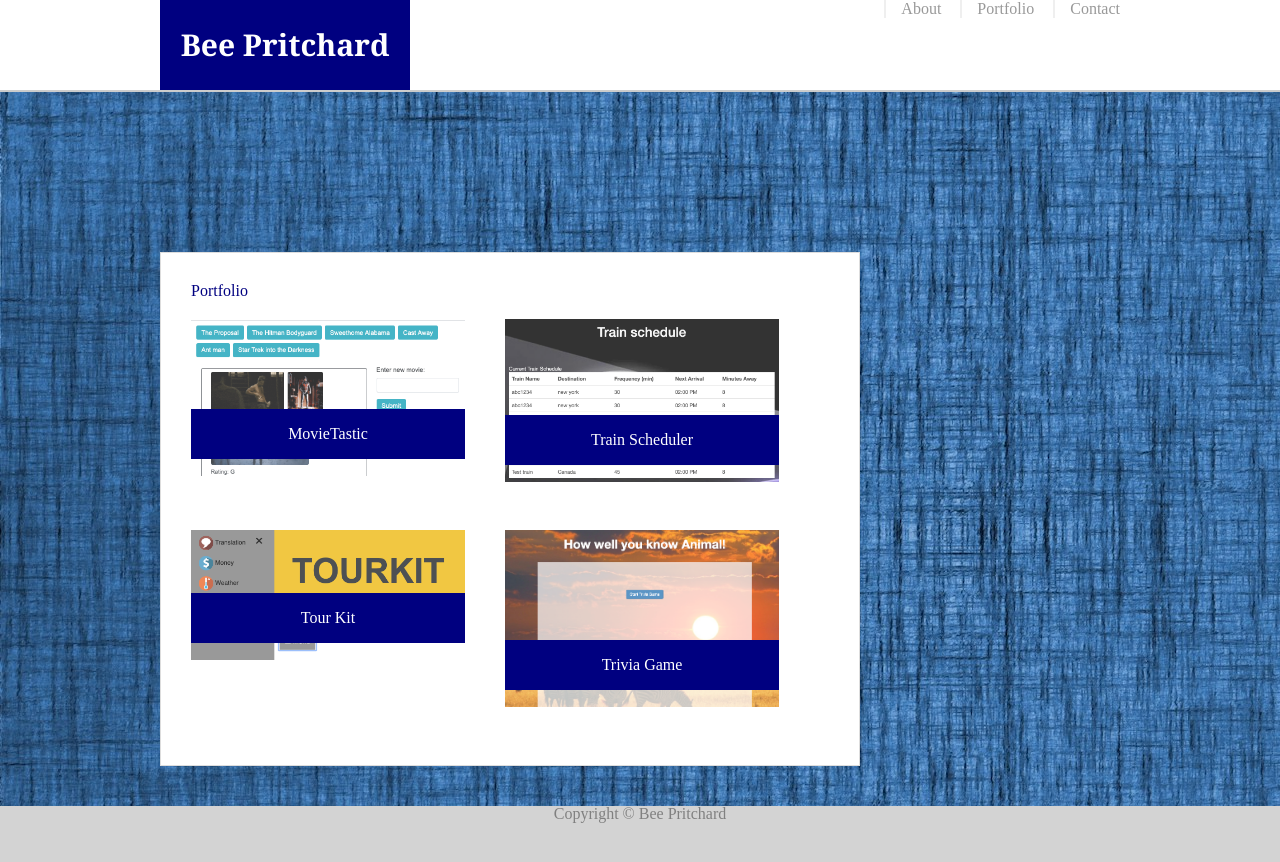
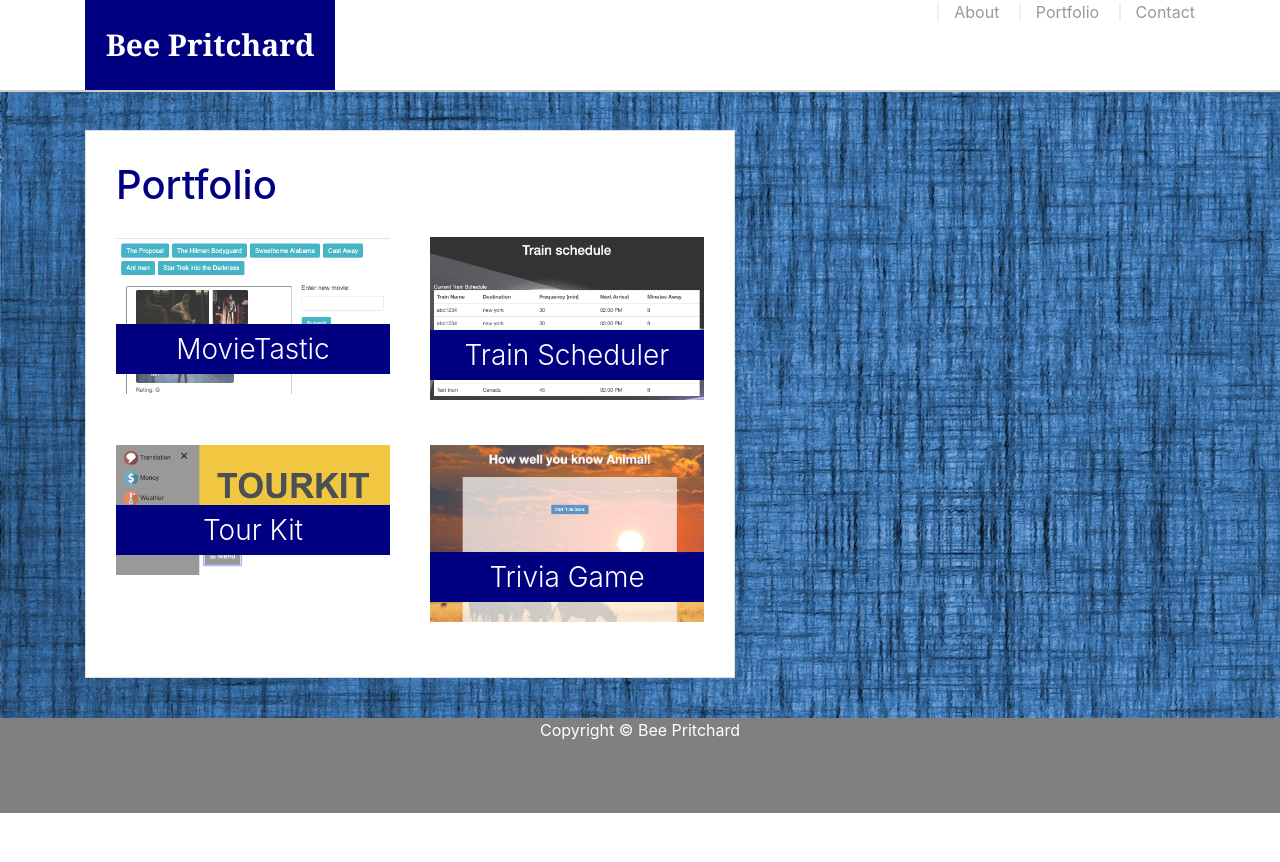
Before and after one commit to beepritchard/Responsive-Portfolio, a plain HTML site: page portfolio.html in a window 1280 px wide. After the commit the page ends 813 px from the top, so only its background shows below. Drawn offline with nearby package versions, Linux system fonts and the light colour scheme.

Commit message:
update style

```diff
--- a/assets/css/style.css
+++ b/assets/css/style.css
@@ -4,7 +4,7 @@ body {
     line-height: 34px;
     color: #777;
     background: url("../images/bgimage.jpg");
-    max-width: 100%;
+    /* max-width: 100%; */
 }
 
 * {
@@ -22,7 +22,7 @@ html,body {
 
 .wrapper {
 
-    width: 1024px;
+
     height: auto !important;
     height: 100%;
     min-height: 100%;
@@ -74,8 +74,8 @@ p:last-child {
 }
 
 h1,h2,h3 {
-    font-family: Georgia, Times, "Times New Roman", serif;
-    font-weight: 700;
+    font-family: "Helvetica Neue", Helvetica, sans-serif;
+    font-weight: 500;
     color: navy;
 }
 
@@ -93,8 +93,7 @@ h2,h3 {
   /* header */
 
 #masthead {
-    /* position: fixed; */
-    text-align: center;
+    position: fixed;
     z-index: 99;
     width: 100%;
     margin: 0 0 30px;
@@ -123,6 +122,8 @@ h2,h3 {
 nav {
     float: right;
     margin-top: 25px;
+
+
 }
 
 nav a {
@@ -133,6 +134,7 @@ nav a {
     color: #999;
     text-decoration: none;
     border-left: 2px solid #efefef;
+
 }
 
 nav a:first-child {
@@ -142,14 +144,14 @@ nav a:first-child {
 /* footer */
 
 footer {
+
     padding: 30px 0;
     clear: both;
     font-size: 12px;
     color: #fff;
-    color:gray;
     text-align: center;
-    background:lightgrey;
-    border-top: 8px solid gray;
+    background:grey;
+    border-top: 8px darkgrey;
 }
 
   /* sidebar */
@@ -191,7 +193,7 @@ h3,.sidebar h2 {
 .main-section {
     float: left;
     width: 100%;
-    max-width: 700px;
+    max-width: 650px;
     padding: 30px;
     margin: 0 0 40px;
     background: #fff;
--- a/portfolio.html
+++ b/portfolio.html
@@ -8,6 +8,12 @@
 
   <link rel="stylesheet" type="text/css" href="assets/css/style.css">
   <link rel="stylesheet" type="text/css" href="assets/css/reset.css">
+
+  <link rel="stylesheet" href="https://stackpath.bootstrapcdn.com/bootstrap/4.3.1/css/bootstrap.min.css"
+        integrity="sha384-ggOyR0iXCbMQv3Xipma34MD+dH/1fQ784/j6cY/iJTQUOhcWr7x9JvoRxT2MZw1T" crossorigin="anonymous">
+  <script src="https://stackpath.bootstrapcdn.com/bootstrap/4.3.1/js/bootstrap.min.js"
+        integrity="sha384-JjSmVgyd0p3pXB1rRibZUAYoIIy6OrQ6VrjIEaFf/nJGzIxFDsf4x0xIM+B07jRM" crossorigin="anonymous"></script>
+  <script src="https://ajax.googleapis.com/ajax/libs/jquery/3.4.1/jquery.min.js"></script>
 
 </head>
 
```
